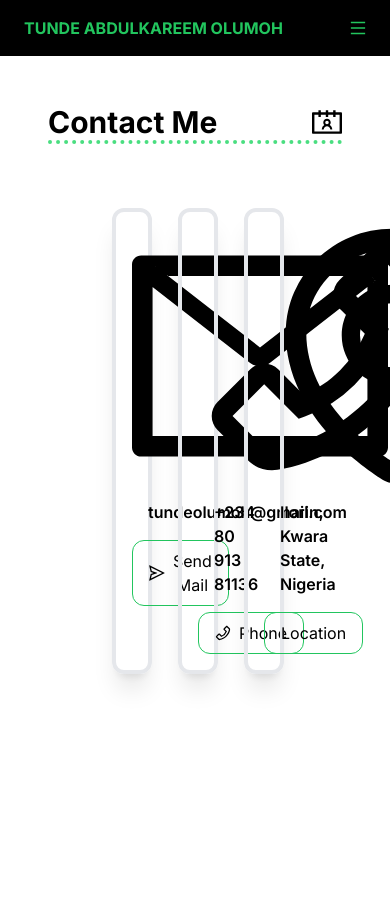
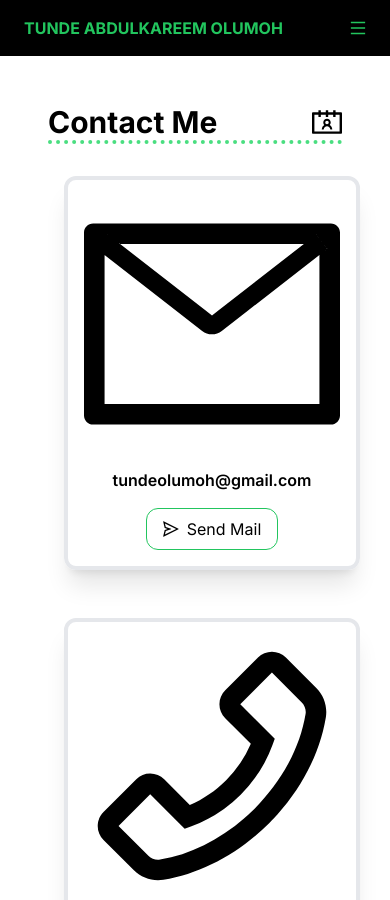
Before and after one commit to abdulkareemolumoh/portfolio, a Next.js app: page /contact in a window 390 px wide. Built offline with nearby package versions, Linux system fonts and the light colour scheme.

Commit message:
Responsivness

```diff
--- a/app/contact/page.tsx
+++ b/app/contact/page.tsx
@@ -15,8 +15,8 @@ const Contact = () => {
           <ContactsOutlined />
         </p>
       </div>
-      <div className="grid grid-cols-3 m-12">
-        <div className="p-4 border-4 rounded-xl max-w-fit m-4 shadow-xl hover:scale-110 ">
+      <div className="flex flex-col lg:grid grid-cols-2 gap-4 m-4 lg:m-12">
+        <div className="p-4 border-4 rounded-xl max-w-fit m-4 shadow-xl hover:scale-110 mx-auto">
           <MailOutlined className="text-[16rem]" />
           <h1 className="m-4 font-semibold text-center">
             tundeolumoh@gmail.com
@@ -28,14 +28,14 @@ const Contact = () => {
             </a>
           </button>
         </div>
-        <div className="p-4 border-4 rounded-xl max-w-fit m-4 shadow-xl hover:scale-110 ">
+        <div className="p-4 border-4 rounded-xl max-w-fit m-4 shadow-xl hover:scale-110 mx-auto">
           <PhoneOutlined className="text-[16rem]" />
           <h1 className="m-4 font-semibold text-center">+234 80 913 81136</h1>
           <button className="py-2 px-4 border rounded-xl border-green-500 flex mx-auto items-center gap-2">
             <PhoneOutlined /> <a href="tel:+2348091381136">Phone</a>
           </button>
         </div>
-        <div className="p-4 border-4 rounded-xl max-w-fit m-4 shadow-xl hover:scale-110 ">
+        <div className="p-4 border-4 rounded-xl max-w-fit m-4 shadow-xl hover:scale-110 mx-auto">
           <EnvironmentOutlined className="text-[16rem]" />
           <h1 className="m-4 font-semibold text-center">
             Ilorin, Kwara State, Nigeria
```
